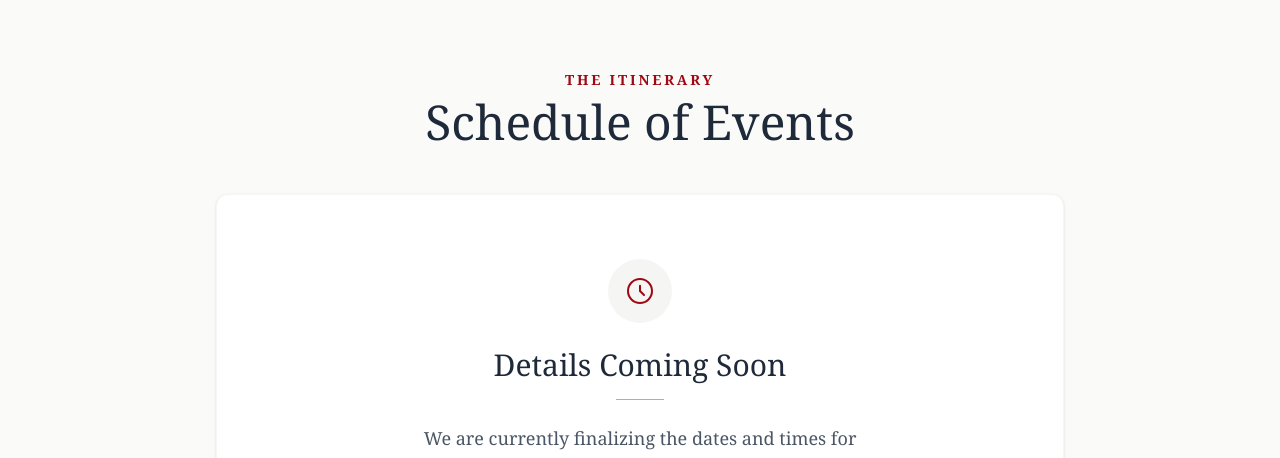
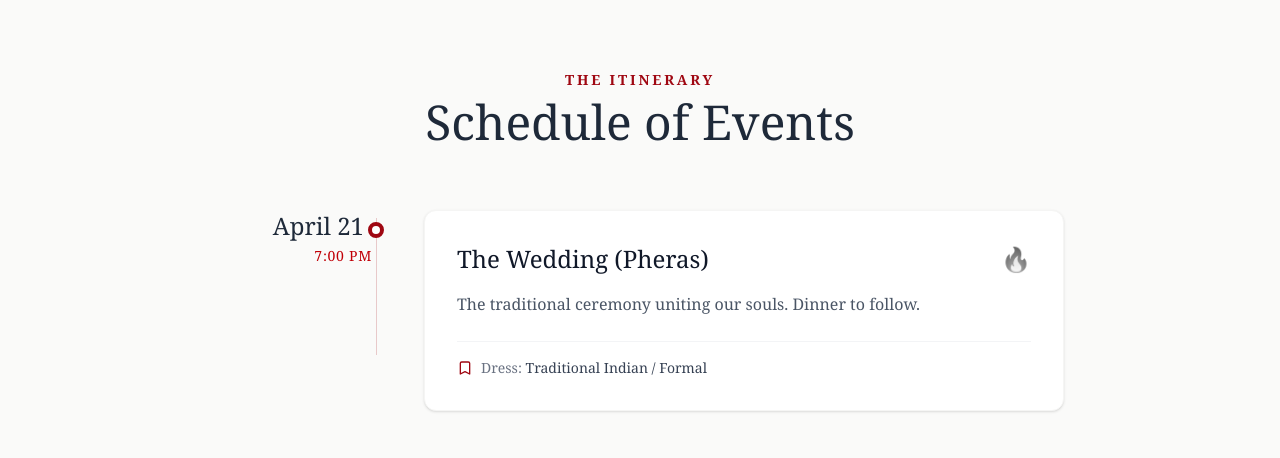
Before and after one commit to Divyam2203/RachitaWedsAbhishek, a React (Vite) app: page / in a window 1280 px wide. Shown: the part 1456-1914 px from the top of the page. Built offline with nearby package versions, Linux system fonts and the light colour scheme.

Commit message:
final draft

```diff
--- a/src/App.tsx
+++ b/src/App.tsx
@@ -3,9 +3,9 @@ import Invitation from "./components/Invitation";
 import Location from "./components/Location";
 import Footer from "./components/Footer";
 // import MeetTheCouple from "./components/MeetTheCouple";
-// import Schedule from "./components/Schedule";
+import Schedule from "./components/Schedule";
 import Rsvp from "./components/Rsvp";
-import Tba from "./components/Tba";
+// import Tba from "./components/Tba";
 
 function App() {
   return (
@@ -13,8 +13,8 @@ function App() {
       <div className=" font-serif">
         <Landing />
         <Invitation />
-        {/* <Schedule /> */}
-        <Tba />
+        <Schedule />
+        {/* <Tba /> */}
         <Location />
         {/* <MeetTheCouple /> */}
         <Rsvp />
--- a/src/components/Landing.tsx
+++ b/src/components/Landing.tsx
@@ -1,4 +1,4 @@
-import bg from "../assets/bg.webp";
+import bg from "../assets/bg.jpg";
 
 const Landing = () => {
   return (
@@ -10,7 +10,7 @@ const Landing = () => {
       <img
         src={bg}
         alt="Couple embracing"
-        className="absolute inset-0 w-full h-full object-cover object-center"
+        className="absolute inset-0 w-full h-full object-cover object-[70%_41%]"
       />
 
       {/* LAYER 2: The Dark Overlay */}
@@ -19,7 +19,7 @@ const Landing = () => {
 
       {/* LAYER 3: The Content */}
       {/* Z-10 puts this above the image/overlay. Flexbox centers it perfectly. */}
-      <div className="relative z-10 flex flex-col items-center justify-center h-full text-center px-4 text-white">
+      <div className="relative z-10  flex flex-col items-center justify-center h-full text-center pt-30 px-4 text-white">
 
         {/* Top Tagline */}
         <p className="uppercase tracking-[0.2em] text-sm md:text-base font-medium mb-4 animate-fade-in-up">
--- a/src/components/Schedule.tsx
+++ b/src/components/Schedule.tsx
@@ -25,10 +25,10 @@ const Schedule = () => {
     //   icon: "💃"
     // },
     {
-      id: 3,
+      id: 1,
       title: "The Wedding (Pheras)",
       date: "April 21, 2026",
-      time: "4:00 PM (Baraat Assembly)",
+      time: "7:00 PM ",
       location: "The Royal Lawns",
       description: "The traditional ceremony uniting our souls. Dinner to follow.",
       dressCode: "Traditional Indian / Formal",
@@ -73,9 +73,9 @@ const Schedule = () => {
               <div className="flex-1 bg-white p-6 md:p-8 rounded-xl shadow-sm border border-stone-100 hover:shadow-md transition-shadow duration-300">
 
                 {/* Mobile Date (Visible only on small screens) */}
-                <div className="md:hidden text-xs font-bold text-red-700 uppercase tracking-wider mb-2">
+                {/* <div className="md:hidden text-xs font-bold text-red-700 uppercase tracking-wider mb-2">
                   {item.date} • {item.time}
-                </div>
+                </div> */}
 
                 <div className="flex justify-between items-start mb-4">
                   <h3 className="font-serif text-2xl text-gray-900">{item.title}</h3>
@@ -109,7 +109,7 @@ const Schedule = () => {
 
           <div className="text-center mb-16">
           <span className="text-gray-500 uppercase tracking-[0.2em] text-sm font-bold mb-2 block">
-            More Dates To Be Announced Soon
+            {/* More Dates To Be Announced Soon */}
           </span>
 
         </div>
```
Also changed, not shown: 2 other files (tests, documents, lock files or other folders).
